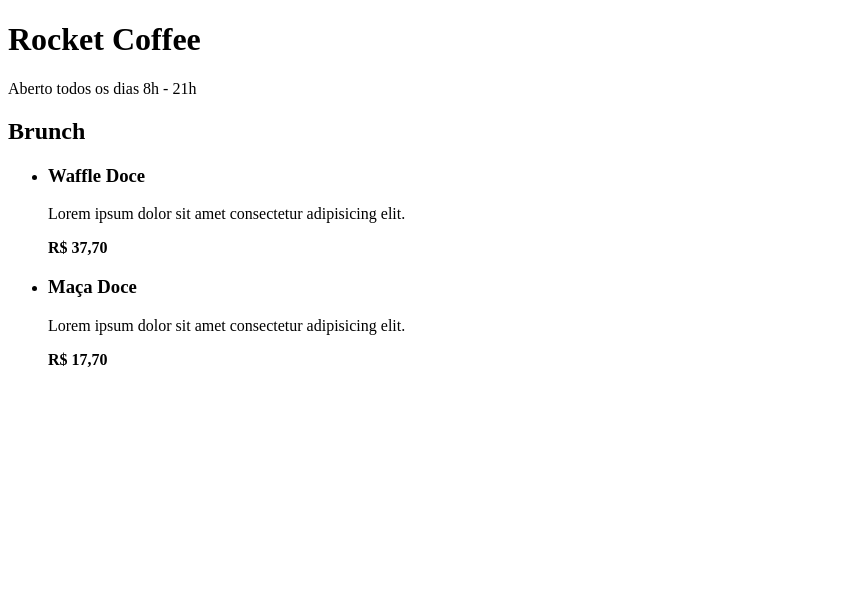
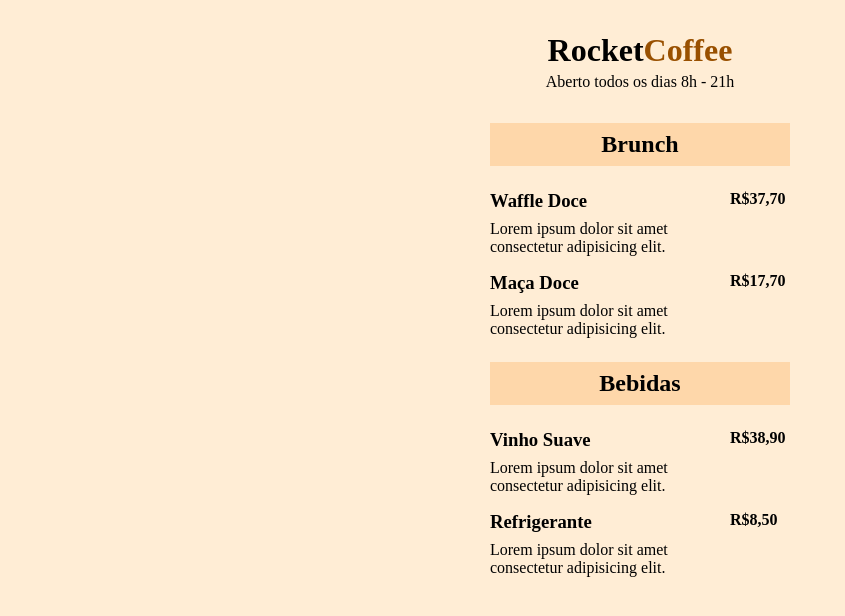
Before and after one commit to Brunopln12/MaratonaExplore3.0, a plain HTML site: page index.html in a window 1280 px wide. Shown: the whole page, without its empty margins (0-845 px from the left). Drawn offline with Linux system fonts and the light colour scheme.

Commit message:
Alinhando e organizando os elementos.

```diff
--- a/index.html
+++ b/index.html
@@ -5,10 +5,11 @@
     <meta http-equiv="X-UA-Compatible" content="IE=edge">
     <meta name="viewport" content="width=device-width, initial-scale=1.0">
     <title>RocketCoffee</title>
+    <link rel="stylesheet" href="style.css">
 </head>
     <body>
         <header>
-            <h1>Rocket Coffee</h1>
+            <h1>Rocket<span>Coffee</span></h1>
             <p>Aberto todos os dias 8h - 21h</p>
         </header>
         <section>
@@ -19,14 +20,34 @@
                         <h3>Waffle Doce</h3>
                         <p class="description">Lorem ipsum dolor sit amet consectetur adipisicing elit.</p>
                     </div>
-                    <strong class="price">R$ 37,70</strong>
+                    <strong class="price">R$37,70</strong>
                 </li>
                 <li>
                     <div class="details">
                         <h3>Maça Doce</h3>
                         <p class="description">Lorem ipsum dolor sit amet consectetur adipisicing elit.</p>
                     </div>
-                    <strong class="price">R$ 17,70</strong>
+                    <strong class="price">R$17,70</strong>
+                </li>
+            </ul>
+        </section>
+
+        <section>
+            <h2>Bebidas</h2>
+            <ul>
+                <li>
+                    <div class="details">
+                        <h3>Vinho Suave</h3>
+                        <p class="description">Lorem ipsum dolor sit amet consectetur adipisicing elit.</p>
+                    </div>
+                    <strong class="price">R$38,90</strong>
+                </li>
+                <li>
+                    <div class="details">
+                        <h3>Refrigerante</h3>
+                        <p class="description">Lorem ipsum dolor sit amet consectetur adipisicing elit.</p>
+                    </div>
+                    <strong class="price">R$8,50</strong>
                 </li>
             </ul>
         </section>
--- /dev/null
+++ b/style.css
@@ -0,0 +1,44 @@
+*{
+    margin: 0;
+    padding: 0;
+}
+body{
+    background-color:#FFEDD5;
+}
+ul{
+    list-style: none;
+}
+header{
+    text-align: center;
+    padding: 32px 0;
+}
+header, section{
+    max-width: 300px;
+    margin: 0 auto;
+}
+header h1{
+    margin-bottom: 4px;
+}
+header h1 span{
+    color: #995000;
+}
+section{
+    margin-bottom: 24px;
+}
+section h2{
+    background-color: #FED7AA;
+    padding: 8px 16px;
+    text-align: center;
+    margin-bottom: 24px;
+}
+
+ul li{
+    margin-bottom: 16px;
+    display: flex;
+}
+li .details{
+    max-width: 240px;
+}
+.details h3{
+    margin-bottom: 8px;
+}
```
